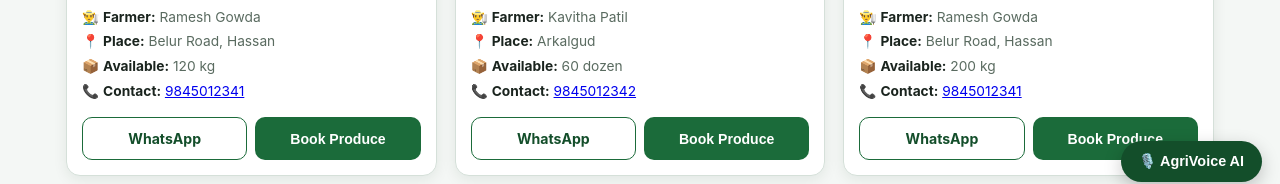
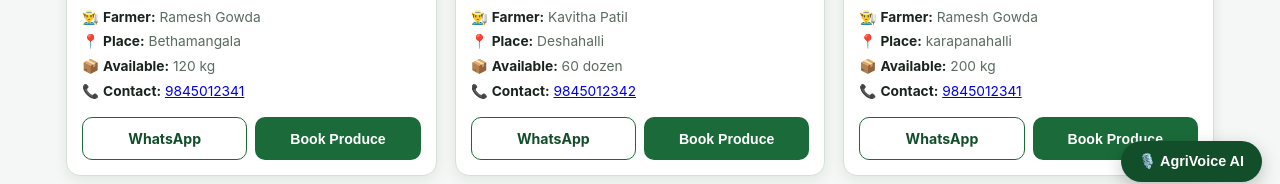
Before and after one commit to pragna402/local-farmer-market, a plain HTML site: page index.html in a window 1280 px wide. Shown: the part 600-784 px from the top of the page. Drawn offline with Linux system fonts and the light colour scheme.

Commit message:
Modify farmer information and locations in DEFAULT_STATE
Updated farmer details and remembered places in the default state.

```diff
--- a/index.html
+++ b/index.html
@@ -822,11 +822,11 @@
 
   const DEFAULT_STATE = {
     farmers: [
-      { id: "F1", name: "Ramesh Gowda", phone: "9845012341", place: "Belur Road, Hassan", pin: "1111" },
-      { id: "F2", name: "Kavitha Patil", phone: "9845012342", place: "Arkalgud", pin: "2222" },
-      { id: "F3", name: "Suresh Naik", phone: "9845012343", place: "Sakleshpur", pin: "3333" }
+      { id: "F1", name: "Ramesh Gowda", phone: "9845012341", place: "Bethamangala", pin: "1111" },
+      { id: "F2", name: "Kavitha Patil", phone: "9845012342", place: "Deshahalli", pin: "2222" },
+      { id: "F3", name: "Suresh Naik", phone: "9845012343", place: "karapanahalli", pin: "3333" }
     ],
-    rememberedPlaces: ["Belur Road, Hassan", "Arkalgud", "Sakleshpur", "Holenarasipura"],
+    rememberedPlaces: ["Bethamangala", "Deshahalli", "karapanhalli", "kgf"],
     rememberedPrices: {
       "Nati Tomatoes": 45,
       "Hassan Potatoes": 38,
@@ -840,7 +840,7 @@
         farmerId: "F1",
         farmerName: "Ramesh Gowda",
         farmerPhone: "9845012341",
-        place: "Belur Road, Hassan",
+        place: "Bethamangala",
         crop: "Nati Tomatoes",
         category: "Vegetables",
         farmPrice: 26,
@@ -854,7 +854,7 @@
         farmerId: "F2",
         farmerName: "Kavitha Patil",
         farmerPhone: "9845012342",
-        place: "Arkalgud",
+        place: "Deshahalli",
         crop: "Yelakki Bananas",
         category: "Fruits",
         farmPrice: 44,
@@ -868,7 +868,7 @@
         farmerId: "F1",
         farmerName: "Ramesh Gowda",
         farmerPhone: "9845012341",
-        place: "Belur Road, Hassan",
+        place: "karapanahalli",
         crop: "Organic Ragi",
         category: "Grains",
         farmPrice: 38,
```
